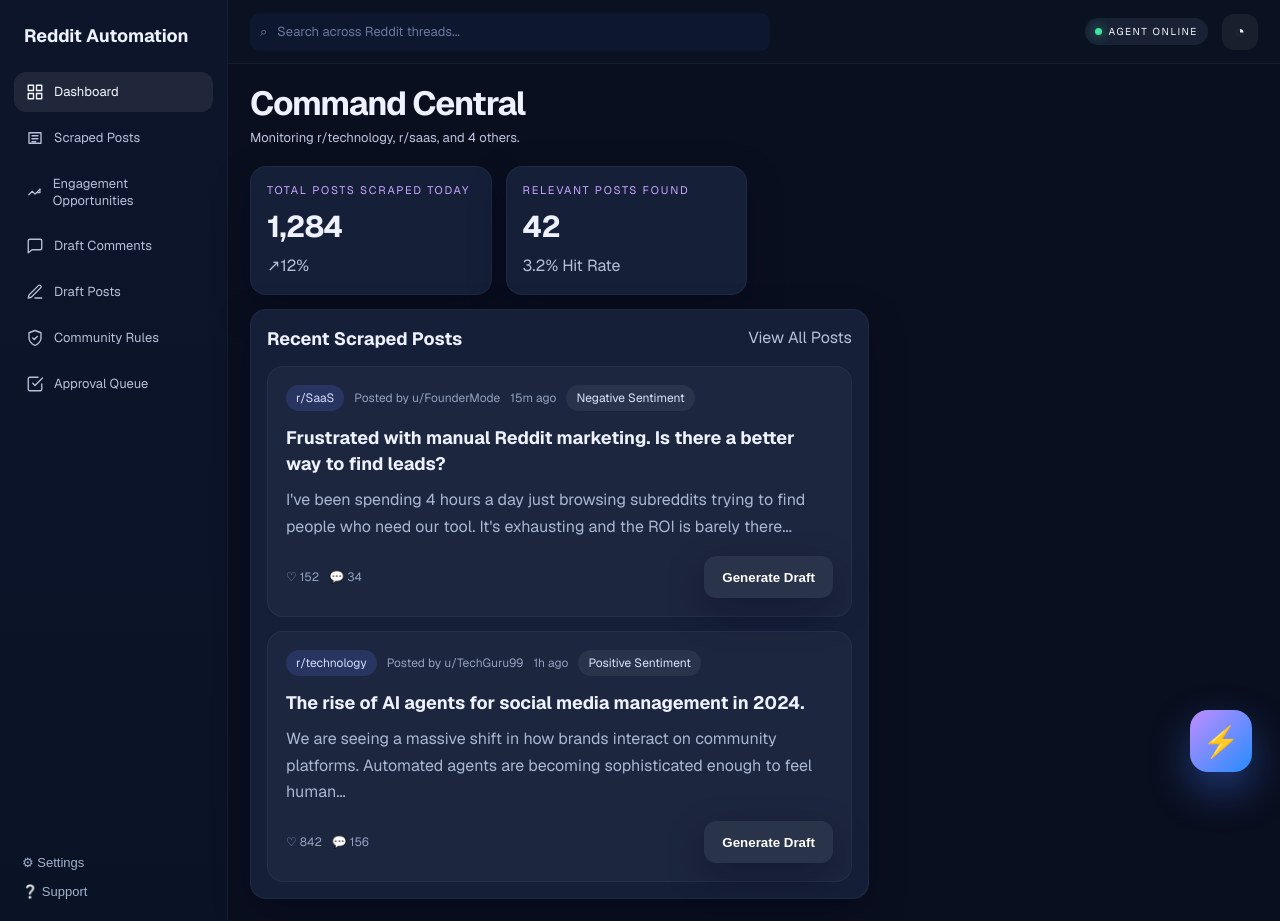
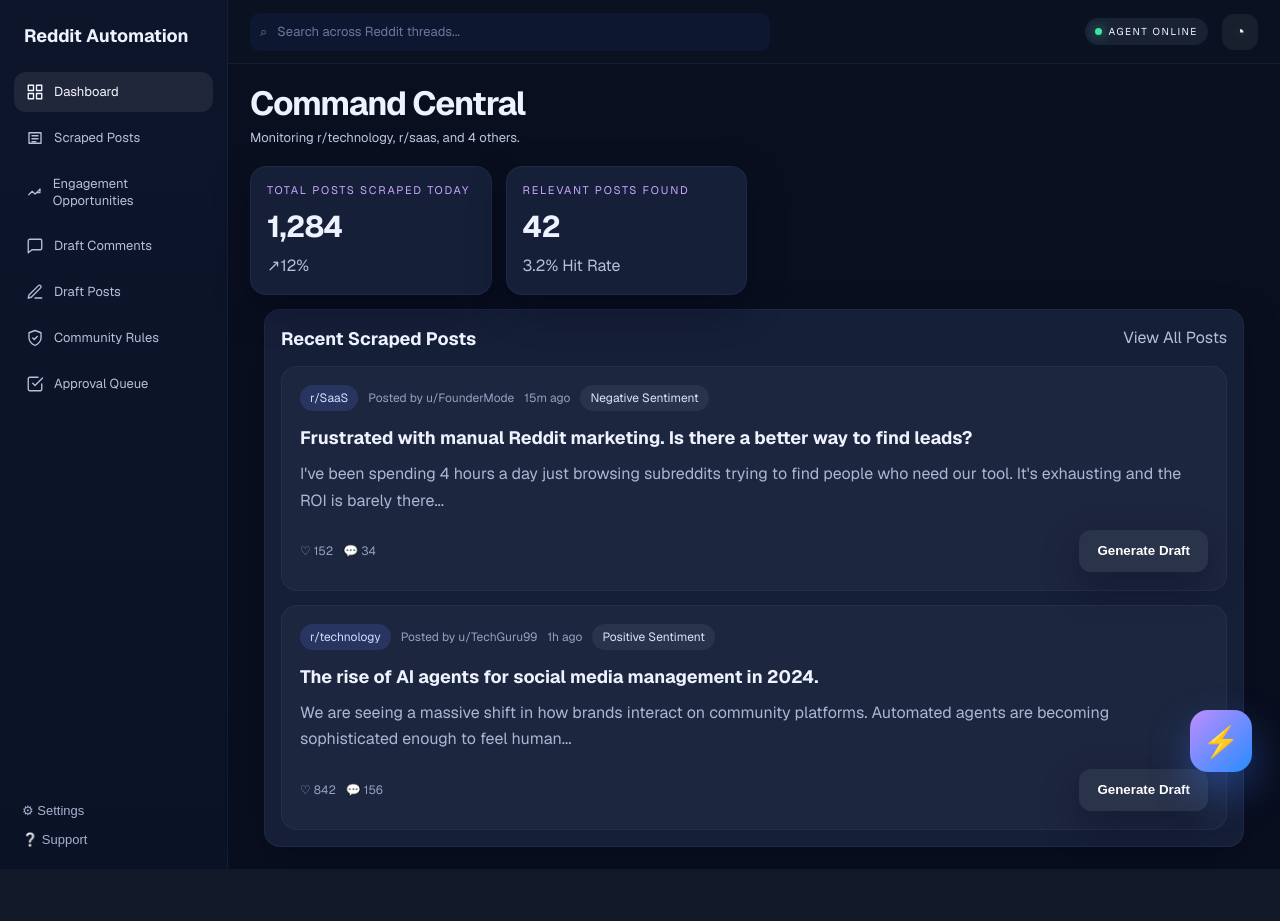
Before and after one commit to Jay-1410/Reddit-Automation, a Next.js app: page / in a window 1280 px wide. After the commit the page ends 869 px from the top, so only its background shows below. Built offline with nearby package versions, Linux system fonts and the light colour scheme.

Commit message:
Switch dashboard feed to centered single-column layout

```diff
--- a/src/app/page.js
+++ b/src/app/page.js
@@ -14,7 +14,7 @@
         <StatCard eyebrow="Relevant posts found" value="42" note="3.2% Hit Rate" />
       </section>
 
-      <section className={styles.twoCol}>
+      <section className={styles.singleCol}>
         <Panel title="Recent Scraped Posts" right={<span className={styles.note}>View All Posts</span>}>
           <div className={styles.feedList}>
             {dashboardPosts.map((post) => (
@@ -38,8 +38,6 @@
             ))}
           </div>
         </Panel>
-
-        <div />
       </section>
 
       <button className={styles.plusFloat}>⚡</button>
--- a/src/app/ui.module.css
+++ b/src/app/ui.module.css
@@ -346,13 +346,13 @@
   gap: 14px;
 }
 
+.singleCol {
+  width: min(980px, 100%);
+  margin: 0 auto;
+}
+
 /* Dashboard desktop: use full horizontal space */
 @media (min-width: 1280px) {
-  .twoCol {
-    grid-template-columns: minmax(0, 1.65fr) minmax(0, 1fr);
-    align-items: start;
-  }
-
   .grid3 {
     grid-template-columns: repeat(4, minmax(0, 1fr));
   }
```
